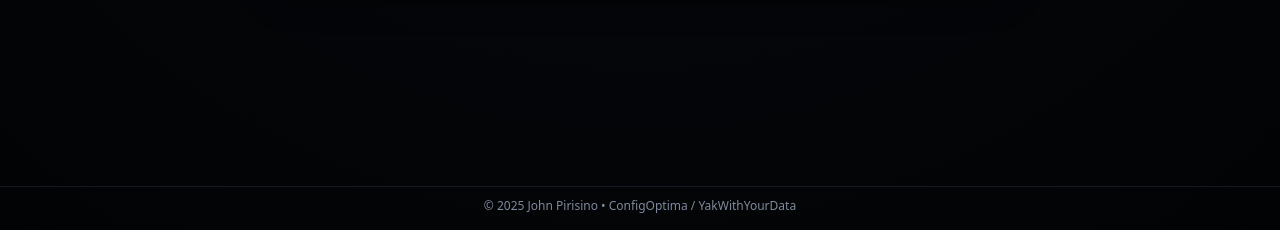
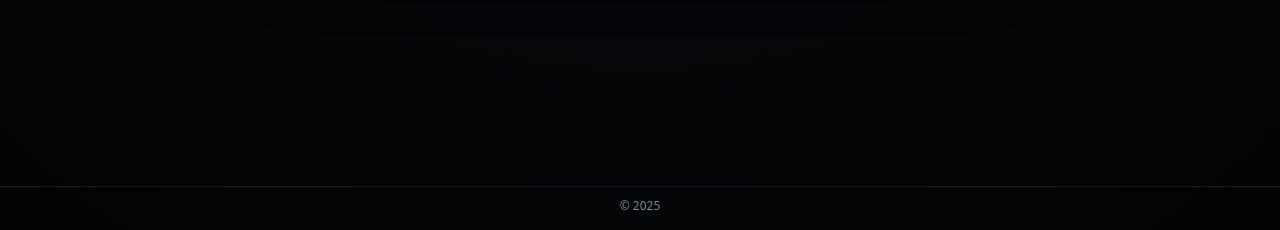
Before and after one commit to johnpirisino/stockwebapp, a Flask app: page / in a window 1280 px wide. Shown: the part 570-800 px from the top of the page. Run offline with Flask 3, Linux system fonts and the light colour scheme; some libraries are stand-ins or nearby versions.

Commit message:
Remove brand subtext from footer
Removed the brand subtext from the footer.

```diff
--- a/templates/base.html
+++ b/templates/base.html
@@ -26,7 +26,7 @@
         </main>
 
         <footer class="footer">
-            <span>© {{ 2025 }} John Pirisino • ConfigOptima / YakWithYourData</span>
+            <span>© {{ 2025 }} </span>
         </footer>
     </div>
 </body>
```
